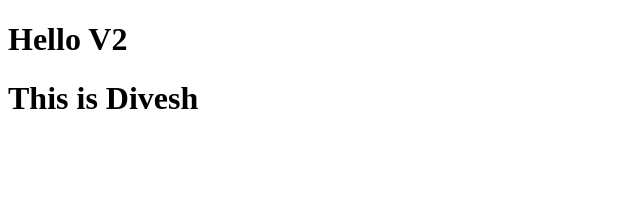
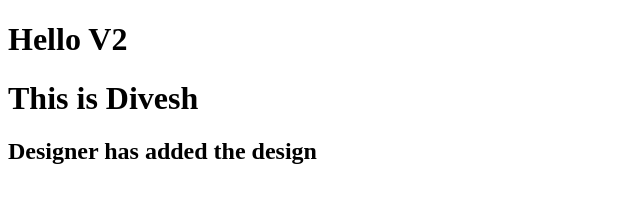
Before and after one commit to tayadedivesh7/simple-hands-on, a plain HTML site: page index.html in a window 1280 px wide. Shown: the whole page, without its empty margins (0-640 px from the left). Drawn offline with Linux system fonts and the light colour scheme.

Commit message:
V1 added by designer

```diff
--- a/index.html
+++ b/index.html
@@ -8,6 +8,6 @@
 <body>
     <h1>Hello V2</h1>
     <h1>This is Divesh</h1>
-
+    <h2>Designer has added the design</h2>
 </body>
 </html>
```
